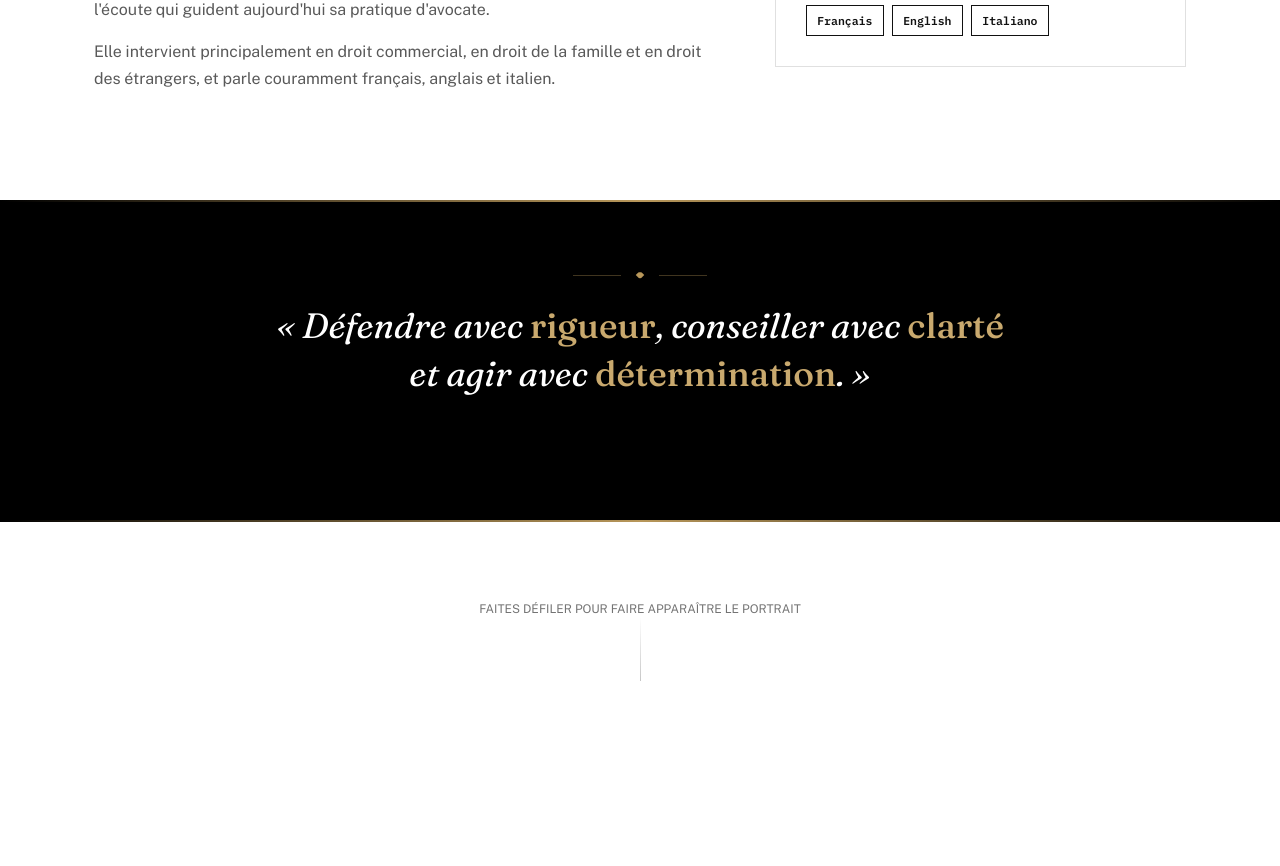
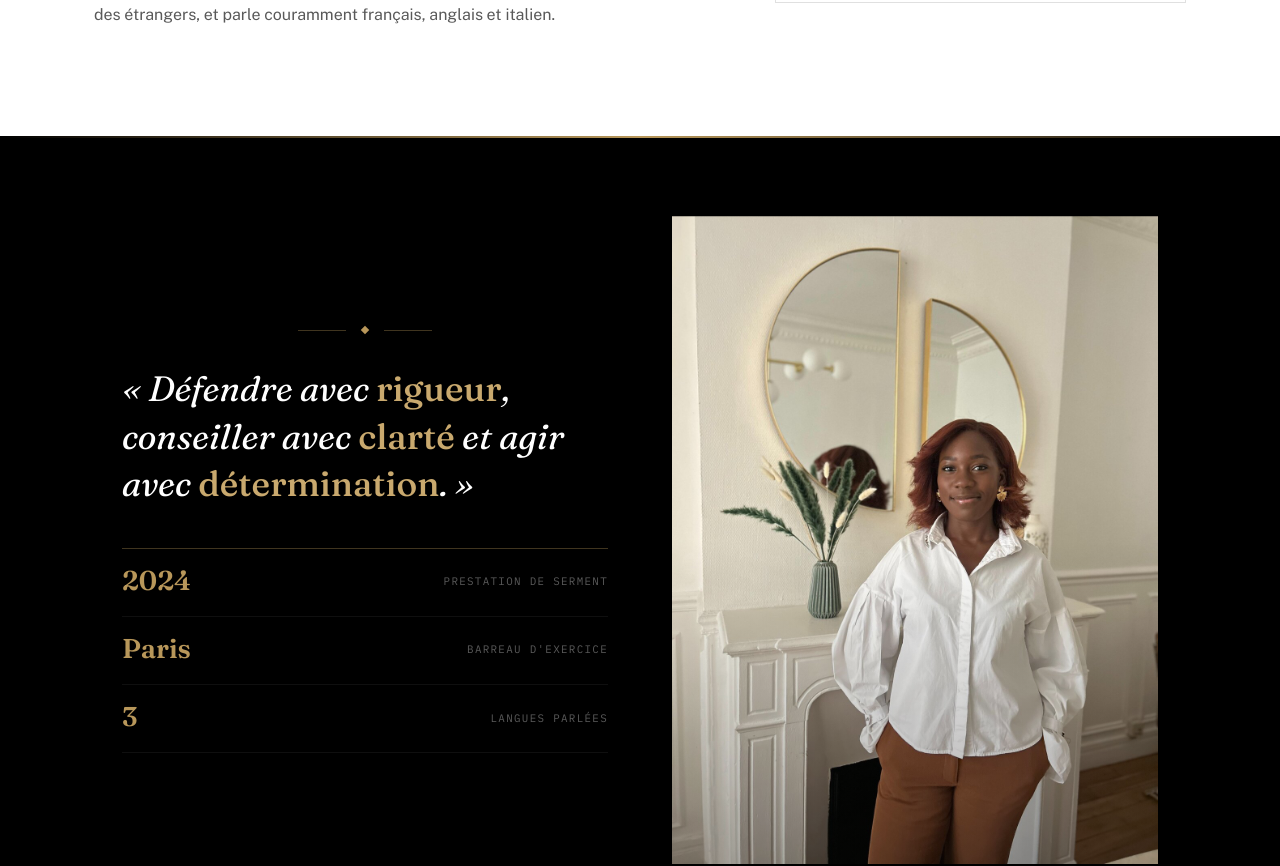
Before and after one commit to AGONGBONONTobi/ices_ai_platform, a React (Vite) app in the folder react-app/: page / in a window 1280 px wide. Shown: the part 1680-2546 px from the top of the page. Built offline with nearby package versions, Linux system fonts and the light colour scheme.

Commit message:
feat: replace background with colonnade, move CTA to left on desktop hero, redesign portrait as editorial split layout

```diff
--- a/react-app/src/components/PortraitReveal.jsx
+++ b/react-app/src/components/PortraitReveal.jsx
@@ -1,40 +1,24 @@
-import { ScrollImageTunnel } from "./ui/scroll-image-tunnel";
 import Reveal from "./Reveal";
-
-const PORTRAIT = [
-  {
-    src: "/assets/img/moradeke-badirou-portrait.jpg",
-    alt: "Portrait de Maître Moradéké Badirou",
-  },
-];
 
 export default function PortraitReveal() {
   return (
-    <>
-      <section className="portrait-band">
-        <div className="portrait-band-inner">
-          <Reveal variant="clip">
-            <div className="portrait-band-divider">
+    <section className="portrait-editorial">
+      <div className="portrait-editorial-inner">
+
+        {/* LEFT — text block */}
+        <Reveal className="portrait-editorial-text">
+          <div className="portrait-band-divider" style={{ marginBottom: "2rem" }}>
             <span />
             <i />
             <span />
           </div>
-          </Reveal>
-          <Reveal>
-            <p className="portrait-band-quote">
-              « Défendre avec <strong>rigueur</strong>, conseiller avec <strong>clarté</strong> et agir avec <strong>détermination</strong>. »
+
+          <p className="portrait-band-quote" style={{ marginBottom: "2.5rem" }}>
+            « Défendre avec <strong>rigueur</strong>, conseiller avec{" "}
+            <strong>clarté</strong> et agir avec <strong>détermination</strong>. »
           </p>
-          </Reveal>
-        </div>
-      </section>
 
-      <ScrollImageTunnel
-        images={PORTRAIT}
-        hint="Faites défiler pour faire apparaître le portrait"
-        stepHeight="120vh"
-      />
-
-      <section className="portrait-stats">
+          <div className="portrait-stats-inline">
             <div className="portrait-stat">
               <span className="portrait-stat-value">2024</span>
               <span className="portrait-stat-label">Prestation de Serment</span>
@@ -47,7 +31,23 @@ export default function PortraitReveal() {
               <span className="portrait-stat-value">3</span>
               <span className="portrait-stat-label">Langues Parlées</span>
             </div>
+          </div>
+        </Reveal>
+
+        {/* RIGHT — portrait image */}
+        <Reveal variant="clip" className="portrait-editorial-image-wrap">
+          <div className="portrait-editorial-frame">
+            <img
+              src="/assets/img/moradeke-badirou-portrait.jpg"
+              alt="Portrait de Maître Moradéké Badirou"
+              className="portrait-editorial-img"
+            />
+            {/* gold accent bar */}
+            <div className="portrait-editorial-accent" />
+          </div>
+        </Reveal>
+
+      </div>
     </section>
-    </>
   );
 }
--- a/react-app/src/components/ui/hero-07.tsx
+++ b/react-app/src/components/ui/hero-07.tsx
@@ -151,14 +151,25 @@ export function Hero07({
         whileInView={animate ? "visible" : undefined}
         viewport={{ once: true, margin: "-80px" }}
       >
-        <Reveal active={animate} className="flex lg:col-span-4 lg:col-start-1 lg:items-start lg:self-stretch">
+        {/* Left column: tagline + CTAs on desktop */}
+        <Reveal active={animate} className="flex flex-col gap-6 lg:col-span-4 lg:col-start-1 lg:items-start lg:self-stretch lg:justify-between">
           {taglineElement}
+          {/* CTAs visible only on desktop in left column */}
+          <div className="hidden lg:flex lg:flex-col lg:gap-3">
+            {primaryCTA?.ctaEnabled && <Cta cta={primaryCTA} />}
+            {secondaryCTA?.ctaEnabled && <Cta cta={{ ...secondaryCTA, variant: secondaryCTA.variant ?? "link" }} />}
+          </div>
         </Reveal>
 
+        {/* Right column: title + description + CTAs (mobile only) */}
         <Reveal active={animate} className={cn("flex flex-col items-start lg:col-span-6 lg:col-start-7", vs.header)}>
           {titleElement}
           {descriptionElement}
-          {ctasElement}
+          {/* CTAs visible only on mobile in right column */}
+          <div className="flex flex-wrap items-center gap-x-4 gap-y-3 lg:hidden">
+            {primaryCTA?.ctaEnabled && <Cta cta={primaryCTA} />}
+            {secondaryCTA?.ctaEnabled && <Cta cta={{ ...secondaryCTA, variant: secondaryCTA.variant ?? "link" }} />}
+          </div>
         </Reveal>
       </motion.div>
     </section>
--- a/react-app/src/index.css
+++ b/react-app/src/index.css
@@ -311,7 +311,7 @@ ul { list-style: none; margin: 0; padding: 0; }
 /* ---------- Shared Photo Background Layout ---------- */
 .section-photo-shared {
   position: relative;
-  background-image: url('/assets/img/hero-paris.jpg');
+  background-image: url('/assets/img/hero-colonnade.jpg');
   background-attachment: fixed;
   background-position: center;
   background-repeat: no-repeat;
@@ -785,18 +785,102 @@ textarea { resize: vertical; min-height: 110px; }
   display: block; width: 6px; height: 6px;
   background: var(--gold); transform: rotate(45deg); font-style: normal;
 }
-.portrait-stats {
-  display: flex; align-items: center; justify-content: center; flex-wrap: wrap;
-  background: var(--parchment-warm);
-  border-top: 1px solid var(--line); border-bottom: 1px solid var(--line);
+/* ---- Portrait editorial split layout ---- */
+.portrait-editorial {
+  background: var(--ink-fixed);
+  position: relative; overflow: hidden;
+  padding: 80px 0;
 }
+.portrait-editorial::before {
+  content: ""; position: absolute; top: 0; left: 0; right: 0; height: 2px;
+  background: linear-gradient(90deg, transparent, var(--gold), transparent);
+}
+.portrait-editorial::after {
+  content: ""; position: absolute; bottom: 0; left: 0; right: 0; height: 2px;
+  background: linear-gradient(90deg, transparent, var(--gold), transparent);
+}
+.portrait-editorial-inner {
+  max-width: 1100px; margin: 0 auto; padding: 0 32px;
+  display: grid;
+  grid-template-columns: 1fr 1fr;
+  gap: 64px;
+  align-items: center;
+}
+.portrait-editorial-text {
+  display: flex; flex-direction: column; justify-content: center;
+}
+.portrait-editorial-text .portrait-band-quote {
+  margin-bottom: 2.5rem;
+}
+/* inline stats inside the text block */
+.portrait-stats-inline {
+  display: flex; flex-direction: column; gap: 0;
+  border-top: 1px solid var(--gold-border);
+}
+.portrait-stats-inline .portrait-stat {
+  display: flex; flex-direction: row; align-items: center;
+  justify-content: space-between;
+  padding: 18px 0;
+  border-bottom: 1px solid rgba(255,255,255,0.06);
+}
+.portrait-stats-inline .portrait-stat-value {
+  font-family: var(--font-display); font-size: 1.7rem; font-weight: 600;
+  color: var(--gold); line-height: 1;
+}
+.portrait-stats-inline .portrait-stat-label {
+  font-family: var(--font-mono); font-size: 0.68rem;
+  text-transform: uppercase; letter-spacing: 0.12em; color: var(--muted-ink);
+}
+/* image side */
+.portrait-editorial-image-wrap {
+  position: relative;
+}
+.portrait-editorial-frame {
+  position: relative;
+  overflow: hidden;
+}
+.portrait-editorial-frame::before {
+  content: "";
+  position: absolute; inset: 0; z-index: 1;
+  background: linear-gradient(to top, rgba(10,8,6,0.35) 0%, transparent 50%);
+  pointer-events: none;
+}
+.portrait-editorial-img {
+  width: 100%;
+  aspect-ratio: 3 / 4;
+  object-fit: cover;
+  object-position: top center;
+  display: block;
+}
+/* gold accent bar on left edge of portrait */
+.portrait-editorial-accent {
+  position: absolute;
+  top: 8%;
+  left: -3px;
+  width: 3px;
+  height: 50%;
+  background: linear-gradient(to bottom, transparent, var(--gold), transparent);
+  border-radius: 2px;
+}
+/* mobile: stack vertically, image first */
+@media (max-width: 768px) {
+  .portrait-editorial-inner {
+    grid-template-columns: 1fr;
+    gap: 48px;
+  }
+  .portrait-editorial-text {
+    order: 2;
+  }
+  .portrait-editorial-image-wrap {
+    order: 1;
+  }
+  .portrait-editorial-img {
+    aspect-ratio: 4 / 5;
+  }
+}
+/* keep old portrait-stat styles for any remaining usage */
 .portrait-stat {
-  display: flex; flex-direction: column; align-items: center;
-  padding: 28px 40px; position: relative;
-}
-.portrait-stat + .portrait-stat::before {
-  content: ""; position: absolute; left: 0; top: 20%; height: 60%;
-  width: 1px; background: var(--line);
+  display: flex; flex-direction: column; align-items: flex-start;
 }
 .portrait-stat-value {
   font-family: var(--font-display); font-size: 1.9rem; font-weight: 600;
@@ -805,11 +889,6 @@ textarea { resize: vertical; min-height: 110px; }
 .portrait-stat-label {
   font-family: var(--font-mono); font-size: 0.68rem;
   text-transform: uppercase; letter-spacing: 0.1em; color: var(--muted-ink);
-}
-@media (max-width: 560px) {
-  .portrait-stat { padding: 20px 24px; flex: 1 1 50%; }
-  .portrait-stat-value { font-size: 1.5rem; }
-  .portrait-stat + .portrait-stat::before { display: none; }
 }
 @theme inline {
   --font-heading: var(--font-sans);
```
Also changed, not shown: react-app/public/assets/img/hero-colonnade.jpg (added). Lines whose indentation alone changed are shown as unchanged.
